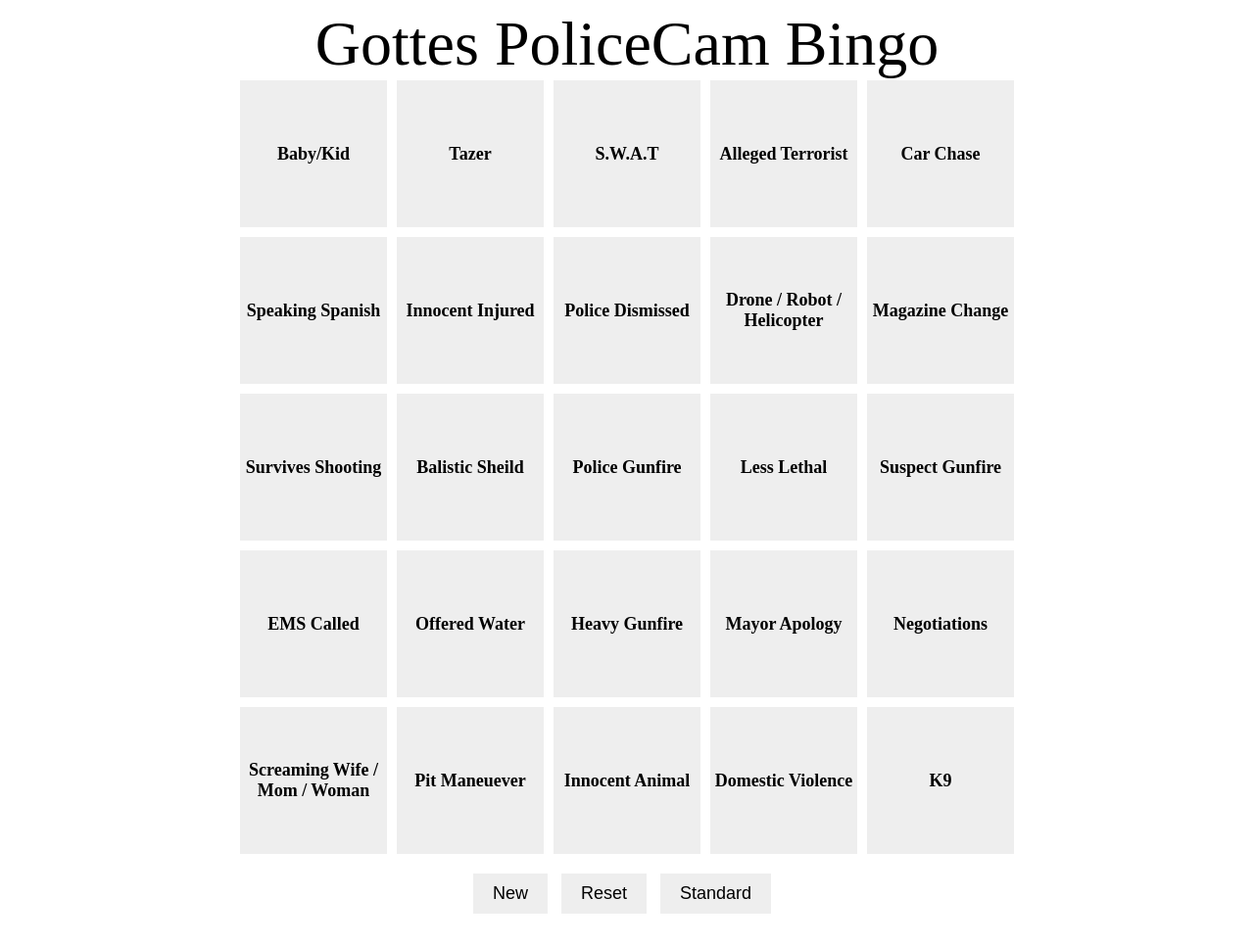
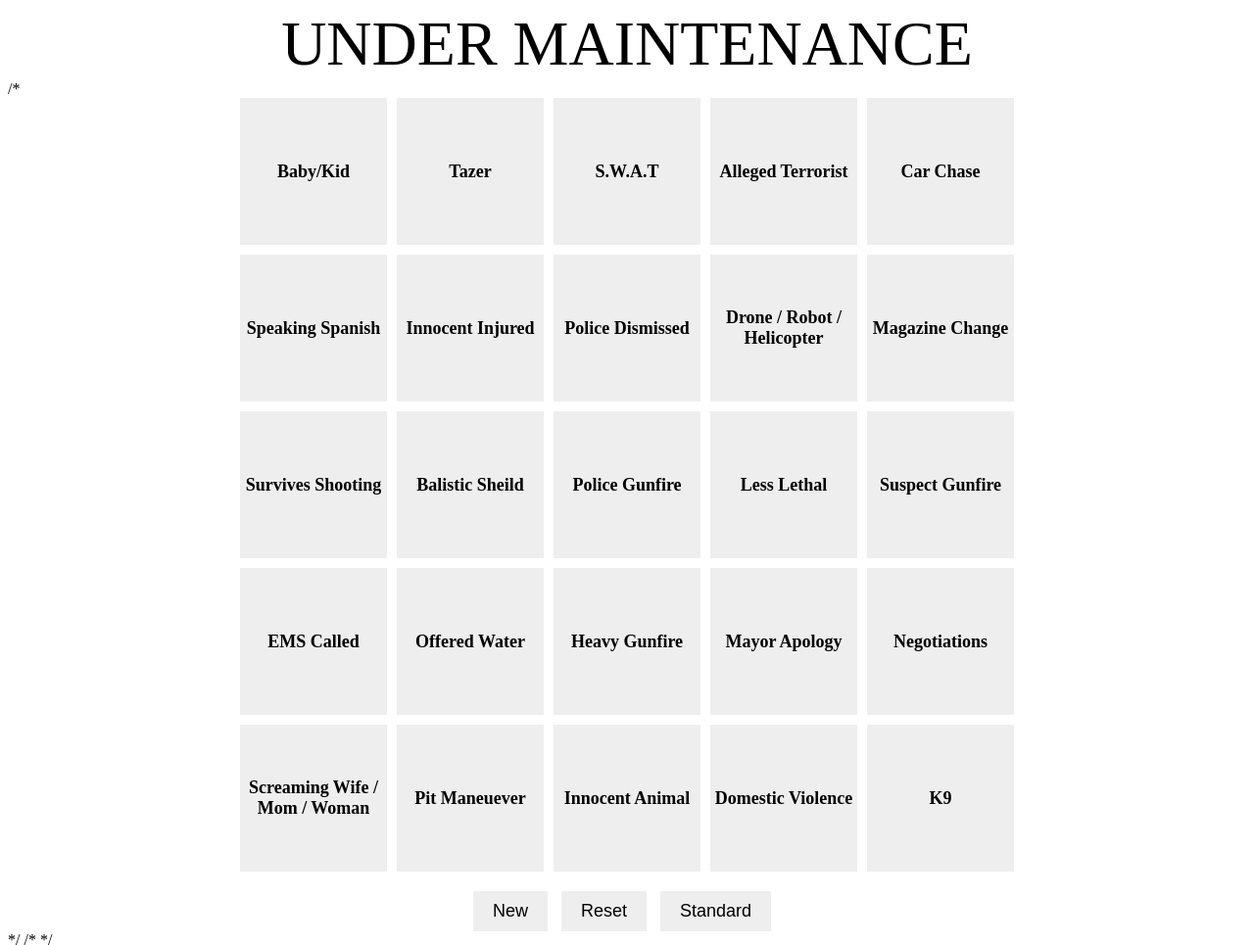
Before and after one commit to mrscarn/dashcambingo, a plain HTML site: page index.html in a window 1280 px wide. Shown: the whole page at 98% size. Before the commit the page ends 941 px from the top, so only its background shows below. Drawn offline with Linux system fonts and the light colour scheme.

Commit message:
Update index.html

```diff
--- a/index.html
+++ b/index.html
@@ -21,11 +21,11 @@
     <div id="site-header">
         <!--<div id="left-header"></div><!-->
         <div id="header-text">
-            Gottes PoliceCam Bingo
+            UNDER MAINTENANCE
         </div>
         <div id="right-header"></div>
     </div>
-    <div id="grid">
+    /*<div id="grid">
         <div id="board">
         </div>
         <div id="buttons">
@@ -33,9 +33,9 @@
           <button id="reset-button">Reset</button>
           <button id="standard-button">Standard</button>
         </div>
-      </div>
-  <script src="phrases.js"></script>
+      </div>*/
+  /*<script src="phrases.js"></script>
   <script src="script.js"></script>
-  <script src="test.js"></script>
+  <script src="test.js"></script>*/
 </body>
 </html>
```
